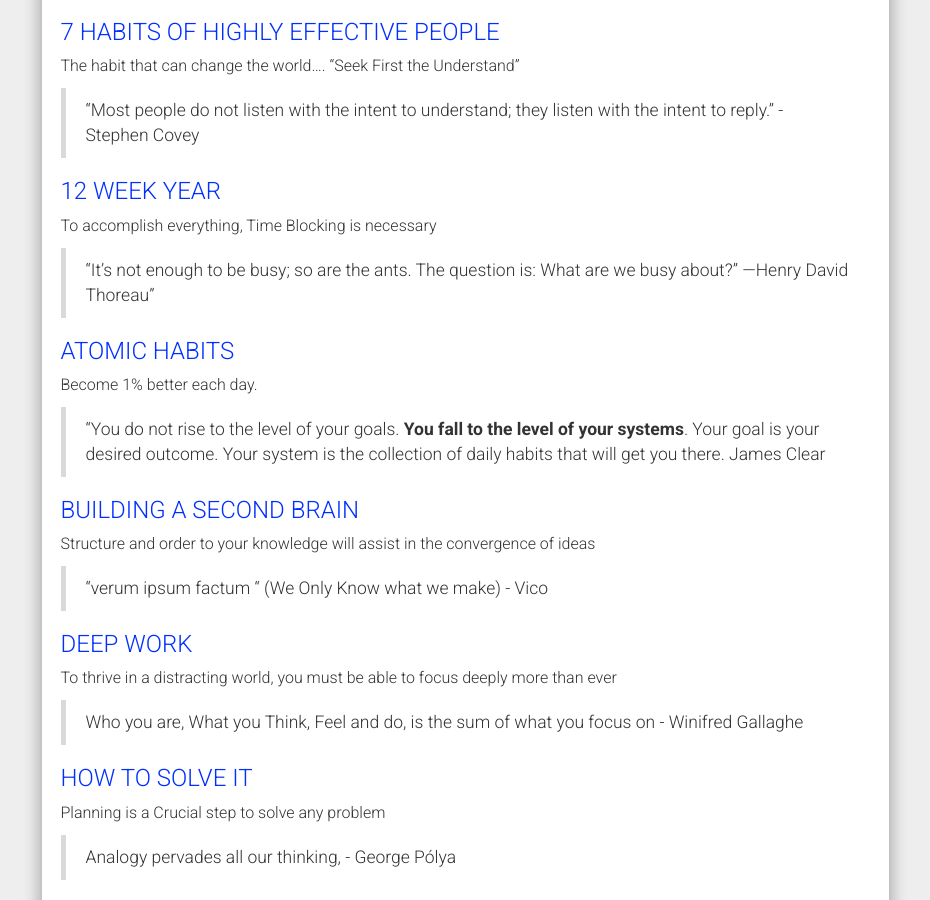
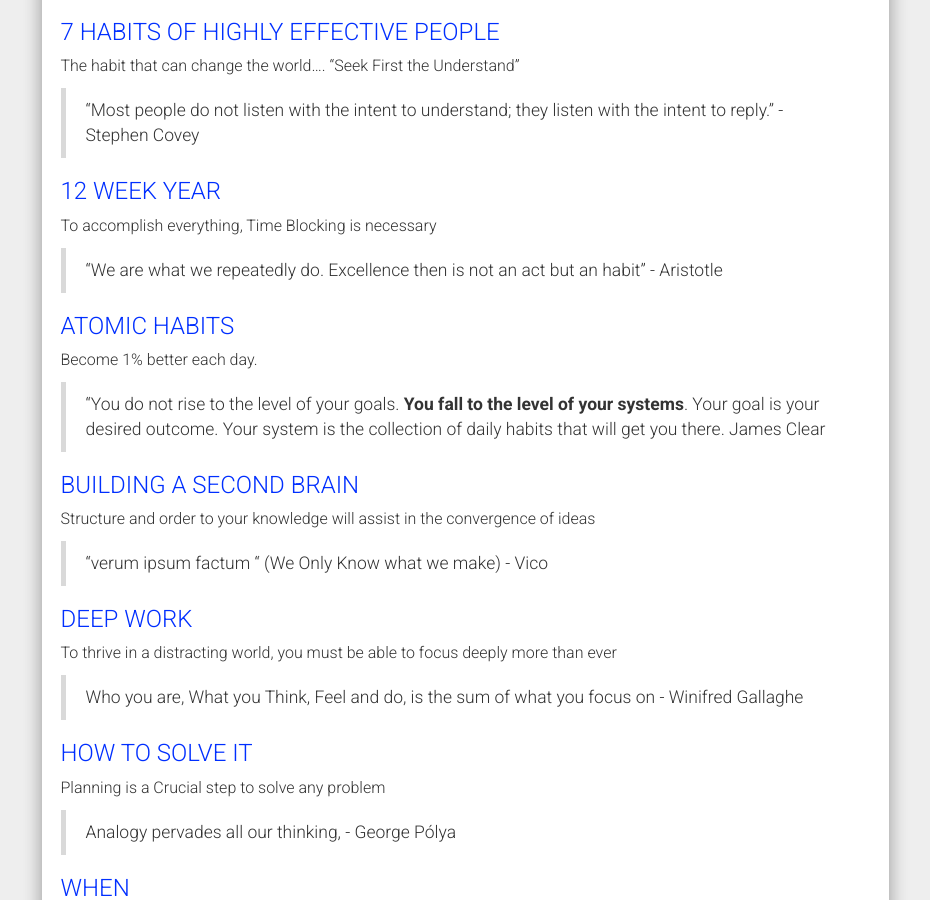
Before and after one commit to azotheblue/blog, a Jekyll site: the page built from readinglist.md, in a window 1280 px wide and 900 px high, scrolled down 1860 px. Shown: the whole window, without its empty margins (321-1251 px from the left). Built offline with Jekyll 4.4.1, drawn with Linux system fonts in a browser that asks for light colours; nearby versions of some CDN libraries.

Commit message:
Update readinglist.md

```diff
--- a/readinglist.md
+++ b/readinglist.md
@@ -80,7 +80,7 @@ The habit that can change the world.... "Seek First the Understand"
 
 To accomplish everything, Time Blocking is necessary
 
-> “It’s not enough to be busy; so are the ants. The question is: What are we busy about?” —Henry David Thoreau”
+> “We are what we repeatedly do. Excellence then is not an act but an habit" - Aristotle
 
 ### [ATOMIC HABITS](https://a.co/d/5As08A2)
 
```
